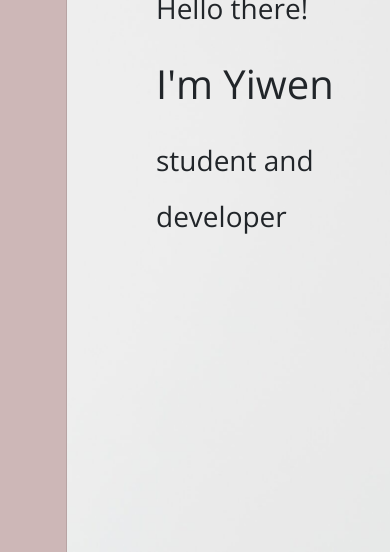
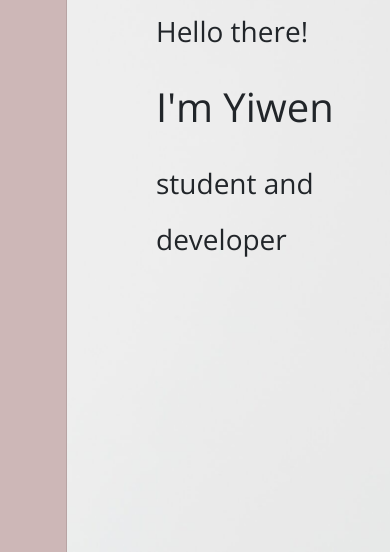
Before and after one commit to yiwen-dai/Website, a plain HTML site: page index.html in a window 390 px wide. Shown: the part 292-844 px from the top of the page. Drawn offline with nearby package versions, Linux system fonts and the light colour scheme.

Commit message:
Update styles.css
Update text responsiveness

```diff
--- a/css/styles.css
+++ b/css/styles.css
@@ -67,9 +67,7 @@ h3 {
 }
 
 .text {
-  line-height: 2.5;
-  margin-top: -150px;
   margin-left: 40%;
   position: absolute;
-  top: 50%;
+  top: 35%;
 }
```
